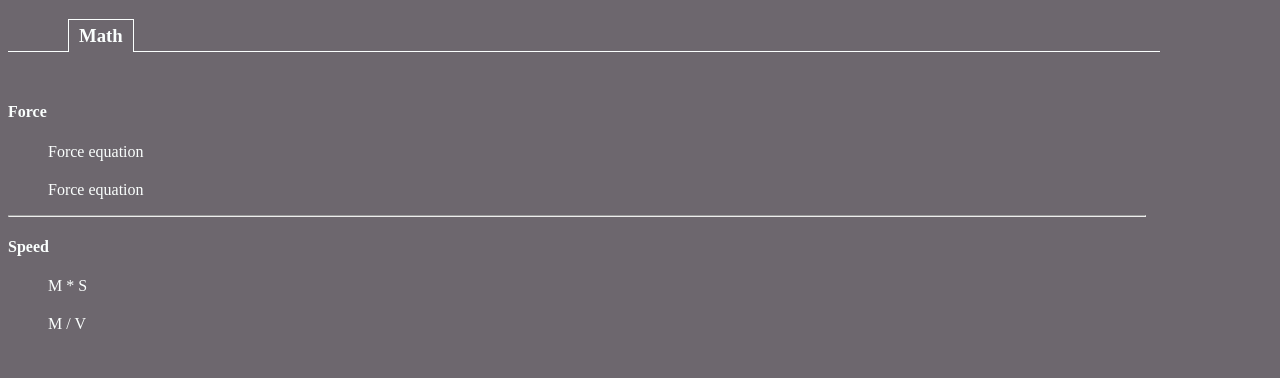
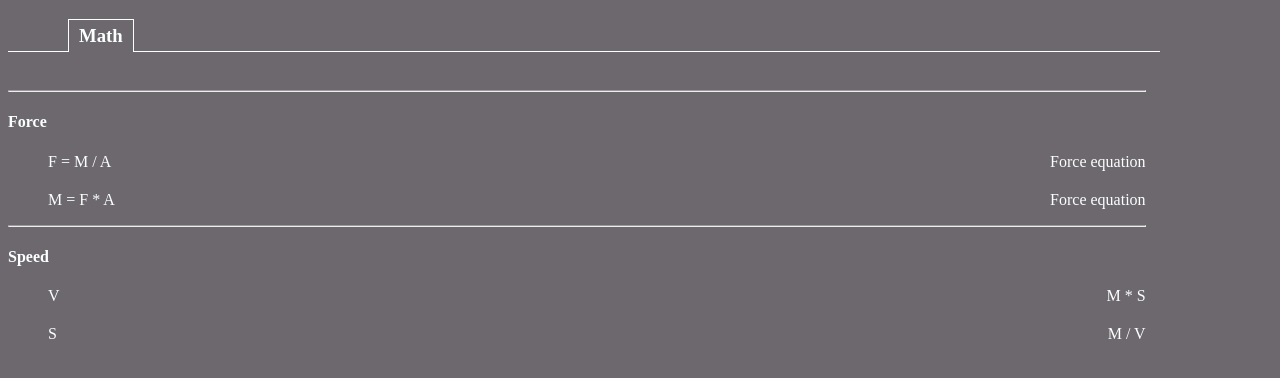
Before and after one commit to FrodeBerg/Formulary2.0, a plain HTML site: page index.html in a window 1280 px wide. Drawn offline with nearby package versions, Linux system fonts and the light colour scheme.

Commit message:
first working test

```diff
--- a/index.js
+++ b/index.js
@@ -25,17 +25,17 @@ function append_category(category) {
 
     // Formula and description for each equation
     category.equations.forEach(equation => {
-        console.log(equation)
         ul = document.createElement("ul");
 
         // Formula
-        li = document.createElement("li");
-        li.innerHTML = Object.keys(equation)
-        ul.append(li)
+        formula = document.createElement("li");
+        formula.innerHTML = Object.keys(equation)
+        ul.append(formula)
 
         // Description
-        li.innerHTML = Object.values(equation)
-        ul.append(li)
+        description = document.createElement("li")
+        description.innerHTML = Object.values(equation)
+        ul.append(description)
         nav.append(ul)
     });
 }
--- a/style.css
+++ b/style.css
@@ -17,7 +17,7 @@ body {
 }
 
 nav {
-    margin-top: 80px;
+    margin-top: 90px;
     width: 90%;
 }
 
```
